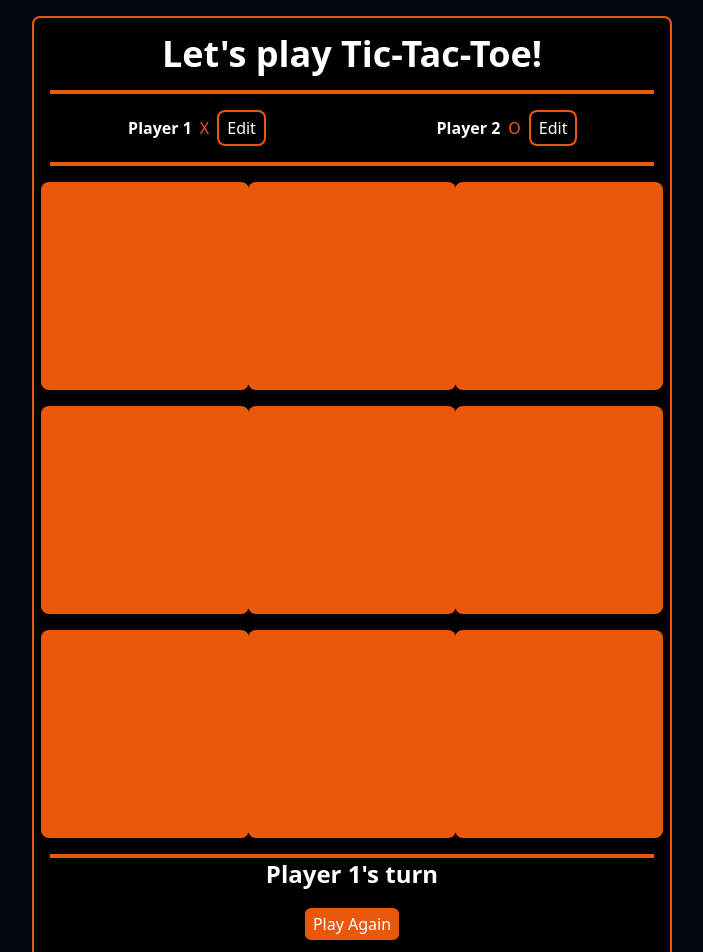
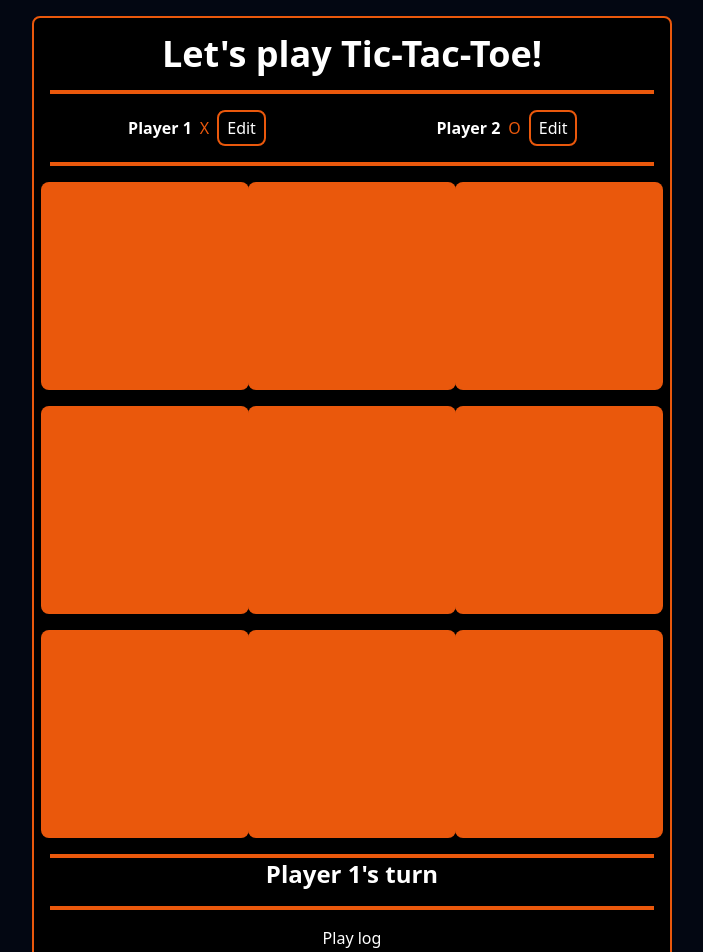
Before and after one commit to pjc1991/tic-tac-toe, a React (Vite) app: page / in a window 1280 px wide. Shown: the top 952 px of the page, without its empty margins (288-991 px from the left). Built offline with nearby package versions, Linux system fonts and the light colour scheme.

Commit message:
fix : proper function style

```diff
--- a/src/components/PlayAgain.jsx
+++ b/src/components/PlayAgain.jsx
@@ -1,12 +1,9 @@
-export default function PlayAgain (winner, onPlayAgain){
+export default function PlayAgain ({winner, onPlayAgain}){
     return (
         <div className="text-center">
             {winner !== null && <button
                 className="bg-orange-600 border-2 border-black text-white rounded-lg px-2 py-1 mt-4"
-                onClick={() => {
-                    onPlayAgain([]);
-                }}
-            >
+                onClick={() => onPlayAgain()}>
                 Play Again
             </button>}
         </div>
```
